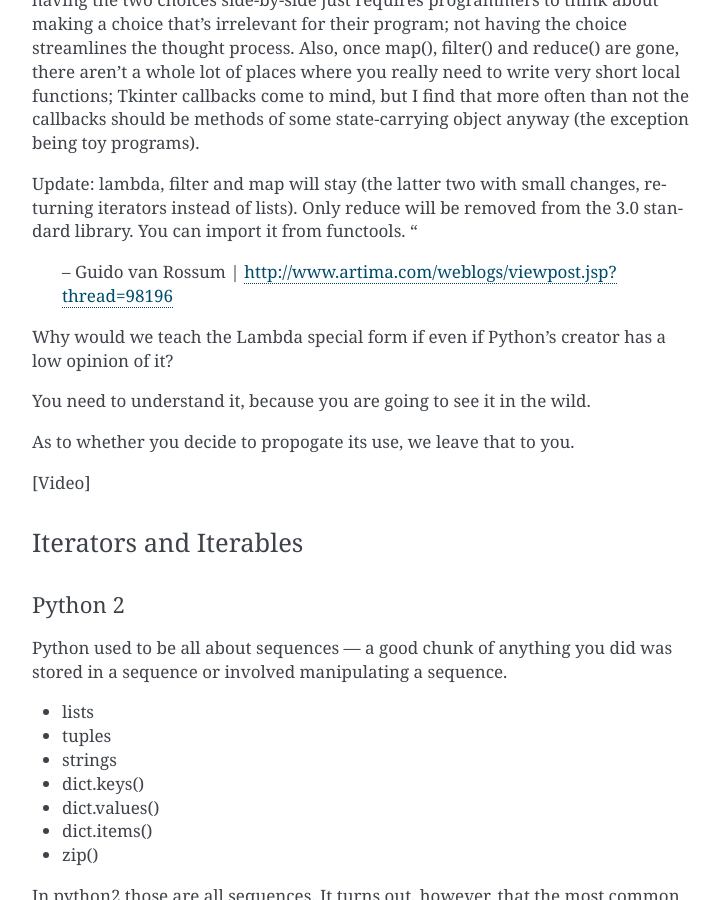
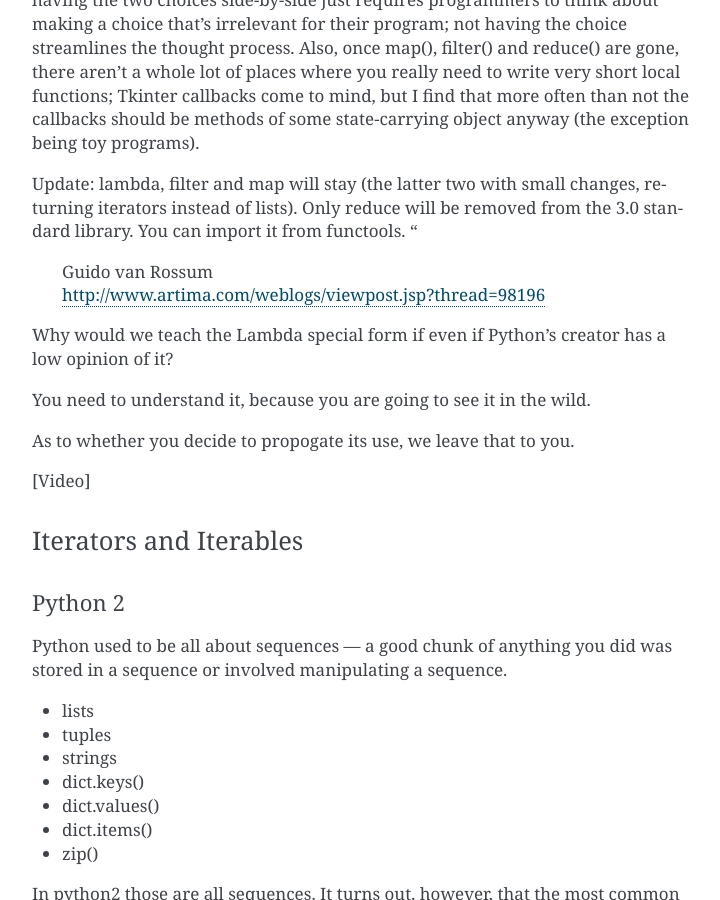
Before and after one commit to ak-foster/FP2, a Sphinx documentation site: the page built from source/index.rst, in a window 1280 px wide and 900 px high, scrolled down 3994 px. Shown: the whole window, without its empty margins (388-1108 px from the left). Built offline with Sphinx 7.4.7, drawn with Linux system fonts in a browser that asks for light colours.

Commit message:
Updating presentation materials

```diff
--- a/source/index.rst
+++ b/source/index.rst
@@ -186,7 +186,7 @@ Why drop lambda? Most Python users are unfamiliar with Lisp or Scheme, so the na
 
 Update: lambda, filter and map will stay (the latter two with small changes, returning iterators instead of lists). Only reduce will be removed from the 3.0 standard library. You can import it from functools. "
 
- -- Guido van Rossum
+ | Guido van Rossum
  | http://www.artima.com/weblogs/viewpost.jsp?thread=98196
 
 Why would we teach the Lambda special form if even if Python's creator has a low opinion of it?
```
Also changed, not shown: 4 other files.
